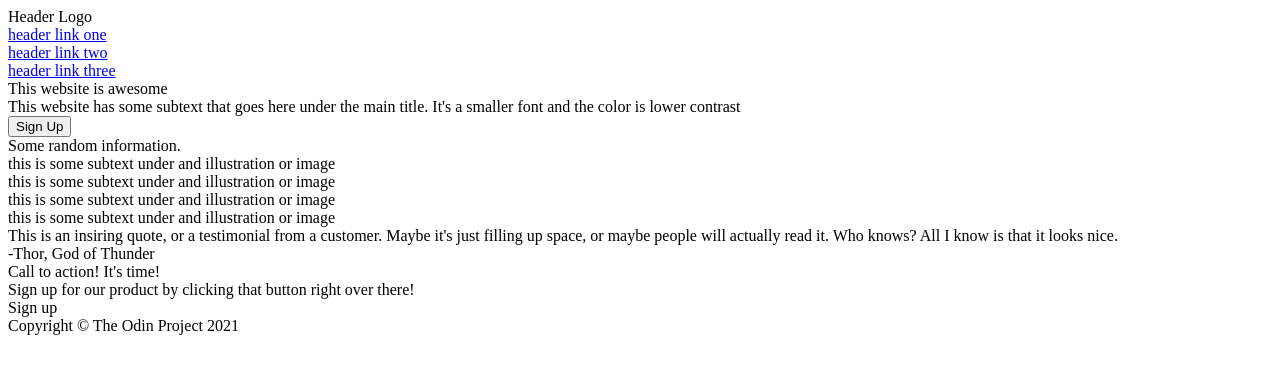
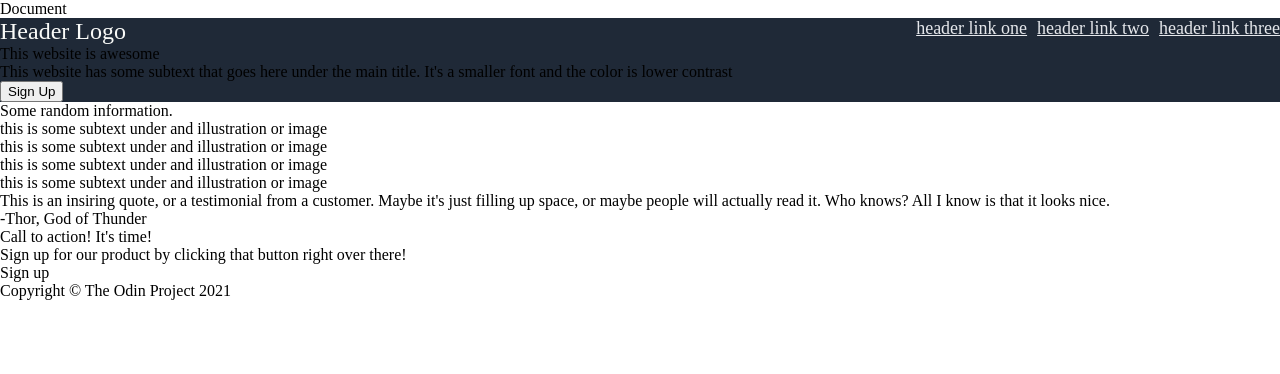
Before and after one commit to Xilef1110/Landing-Page, a plain HTML site: page index.html in a window 1280 px wide. Drawn offline with Linux system fonts and the light colour scheme.

Commit message:
Feat: begin styling header

```diff
--- a/index.html
+++ b/index.html
@@ -3,6 +3,7 @@
 <head>
     <meta charset="UTF-8">
     <meta name="viewport" content="width=device-width, initial-scale=1.0">
+    <link rel="stylesheet" href="style.css"
     <title>Document</title>
 </head>
 <body>
--- a/style.css
+++ b/style.css
@@ -0,0 +1,21 @@
+body {
+    margin: 0px;
+}
+.header, .one { background-color: #1f2937;}
+
+.header {
+    display: flex;
+    justify-content: space-between;
+}
+.header-logo{
+    color: #f9faf8;
+    font-size: 24px;
+}
+.header-links {
+    display: flex;
+    gap: 10px;
+    font-size: 18px;
+}
+a{
+    color: #e5e7eb
+}
```
